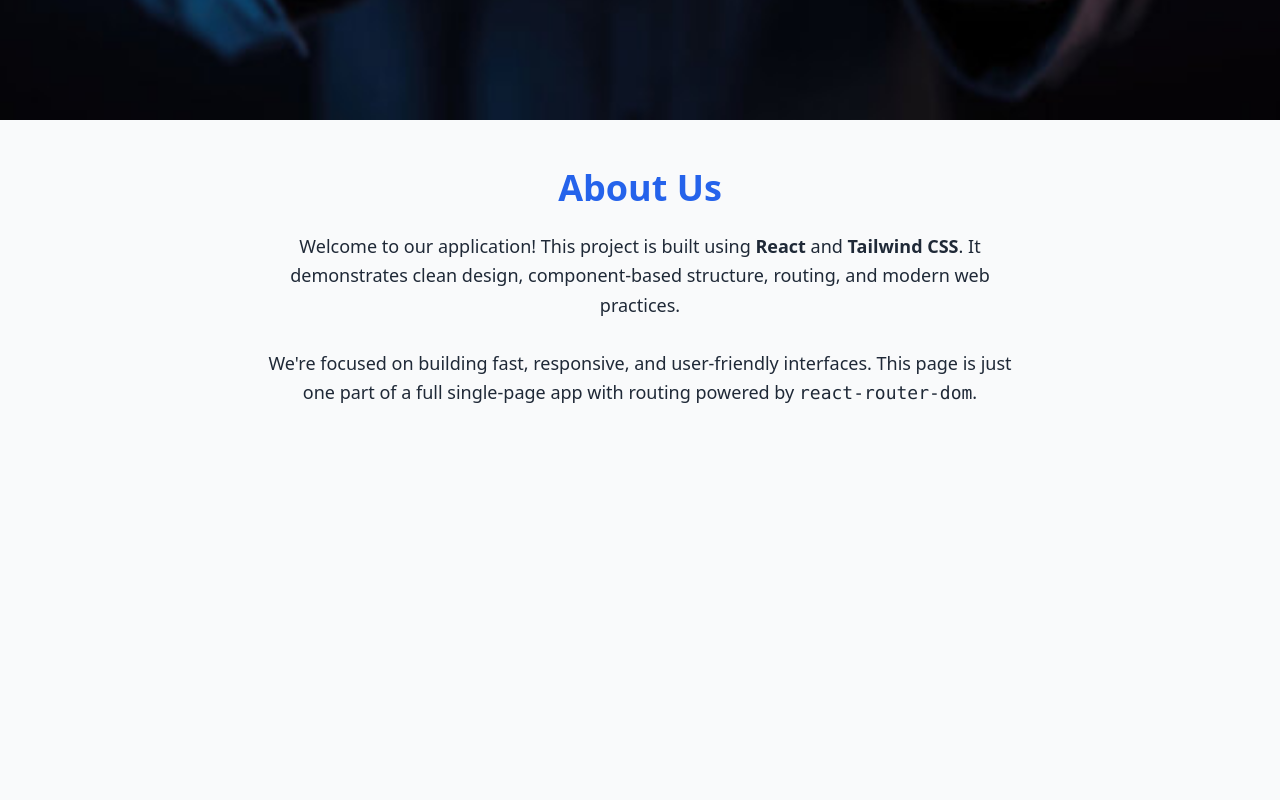
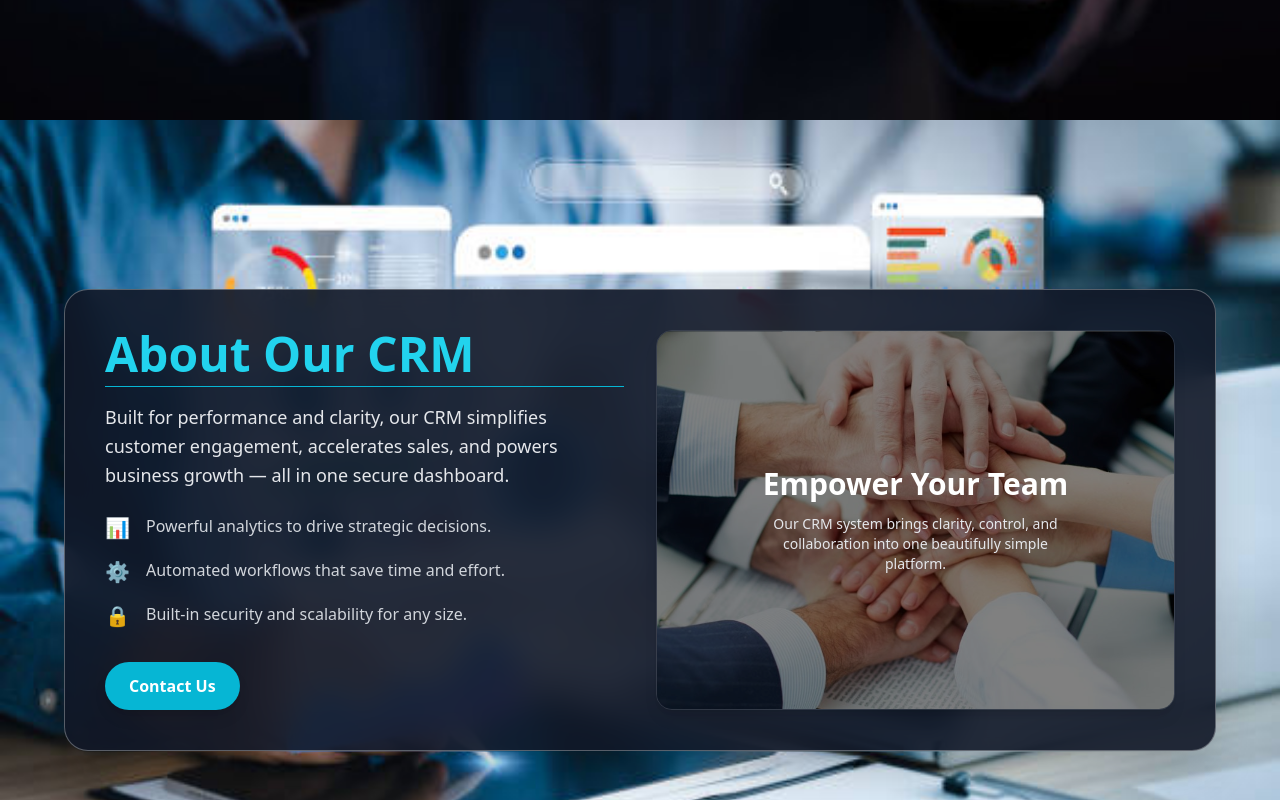
Before and after one commit to SE01-Industry-Based-Group-Project2025/crm_repo, a React (Create React App) app in the folder my-app/: page / in a window 1280 px wide. Shown: the part 1480-2280 px from the top of the page. Built offline with nearby package versions, Linux system fonts and the light colour scheme.

Commit message:
About.js pull wrong

```diff
--- a/my-app/src/pages/About.js
+++ b/my-app/src/pages/About.js
@@ -10,15 +10,81 @@ const About = () => {
   }, []);
 
   return (
-    <div className="min-h-screen bg-gray-50 dark:bg-gray-900 text-gray-800 dark:text-gray-100 px-4 py-12">
-      <div className="max-w-3xl mx-auto text-center">
-        <h1 className="text-4xl font-bold mb-6 text-blue-600 dark:text-blue-400">About Us</h1>
-        <p className="text-lg leading-relaxed">
-          Welcome to our application! This project is built using <strong>React</strong> and <strong>Tailwind CSS</strong>.
-          It demonstrates clean design, component-based structure, routing, and modern web practices. <br /><br />
-          We're focused on building fast, responsive, and user-friendly interfaces. This page is just one part of a full
-          single-page app with routing powered by <code>react-router-dom</code>.
-        </p>
+    // Background image on body replaced with a div wrapper with bg + blur overlay
+    <div
+      className="min-h-screen flex items-center justify-center px-6 bg-black/70 backdrop-blur-sm"
+      style={{
+        backgroundImage: "url('about.jpg')",
+        backgroundSize: "cover",
+        backgroundPosition: "center",
+        backgroundRepeat: "no-repeat",
+      }}
+    >
+      <div
+        id="aboutBox"
+        className={`max-w-6xl w-full grid grid-cols-1 md:grid-cols-2 gap-8 p-10 rounded-3xl shadow-2xl border border-white/30 bg-gray-900/90 backdrop-blur-lg transition-all duration-1000 ease-in-out
+          ${visible ? "opacity-100 translate-y-0" : "opacity-0 translate-y-10"}`}
+        style={{
+          // Smooth fade-slide animation
+          transitionProperty: "opacity, transform",
+          transitionDuration: "1000ms",
+          transitionTimingFunction: "ease",
+        }}
+      >
+        {/* Left side content */}
+        <div className="text-white">
+          <h1 className="text-4xl md:text-5xl font-bold text-cyan-400 mb-4 border-b border-cyan-500 pb-2">
+            About Our CRM
+          </h1>
+          <p className="text-lg text-gray-200 leading-relaxed mb-6">
+            Built for performance and clarity, our CRM simplifies customer
+            engagement, accelerates sales, and powers business growth — all in
+            one secure dashboard.
+          </p>
+
+          <div className="space-y-4">
+            <div className="flex items-start space-x-4">
+              <span className="text-cyan-400 text-xl">📊</span>
+              <p className="text-gray-300">Powerful analytics to drive strategic decisions.</p>
+            </div>
+            <div className="flex items-start space-x-4">
+              <span className="text-cyan-400 text-xl">⚙</span>
+              <p className="text-gray-300">Automated workflows that save time and effort.</p>
+            </div>
+            <div className="flex items-start space-x-4">
+              <span className="text-cyan-400 text-xl">🔒</span>
+              <p className="text-gray-300">Built-in security and scalability for any size.</p>
+            </div>
+          </div>
+
+          <a
+            href="#contact"
+            className="inline-block mt-8 px-6 py-3 bg-cyan-500 hover:bg-cyan-600 text-white font-semibold rounded-full shadow-lg transition duration-300"
+          >
+            Contact Us
+          </a>
+        </div>
+
+        {/* Right side with about2.jpg background */}
+        <div className="relative rounded-2xl overflow-hidden shadow-lg border border-white/10 h-full flex items-center justify-center">
+          {/* Background Image */}
+          <div
+            className="absolute inset-0 bg-cover bg-center"
+            style={{
+              backgroundImage: "url('about2.jpg')",
+              filter: "brightness(0.5)",
+            }}
+          ></div>
+
+          {/* Overlay Content */}
+          <div className="relative text-center px-6 py-10 text-white z-10">
+            <h2 className="text-3xl font-bold mb-3">Empower Your Team</h2>
+            <p className="text-gray-200 text-sm max-w-xs mx-auto">
+              Our CRM system brings clarity, control, and collaboration into one
+              beautifully simple platform.
+            </p>
+          </div>
+        </div>
       </div>
     </div>
   );
```
